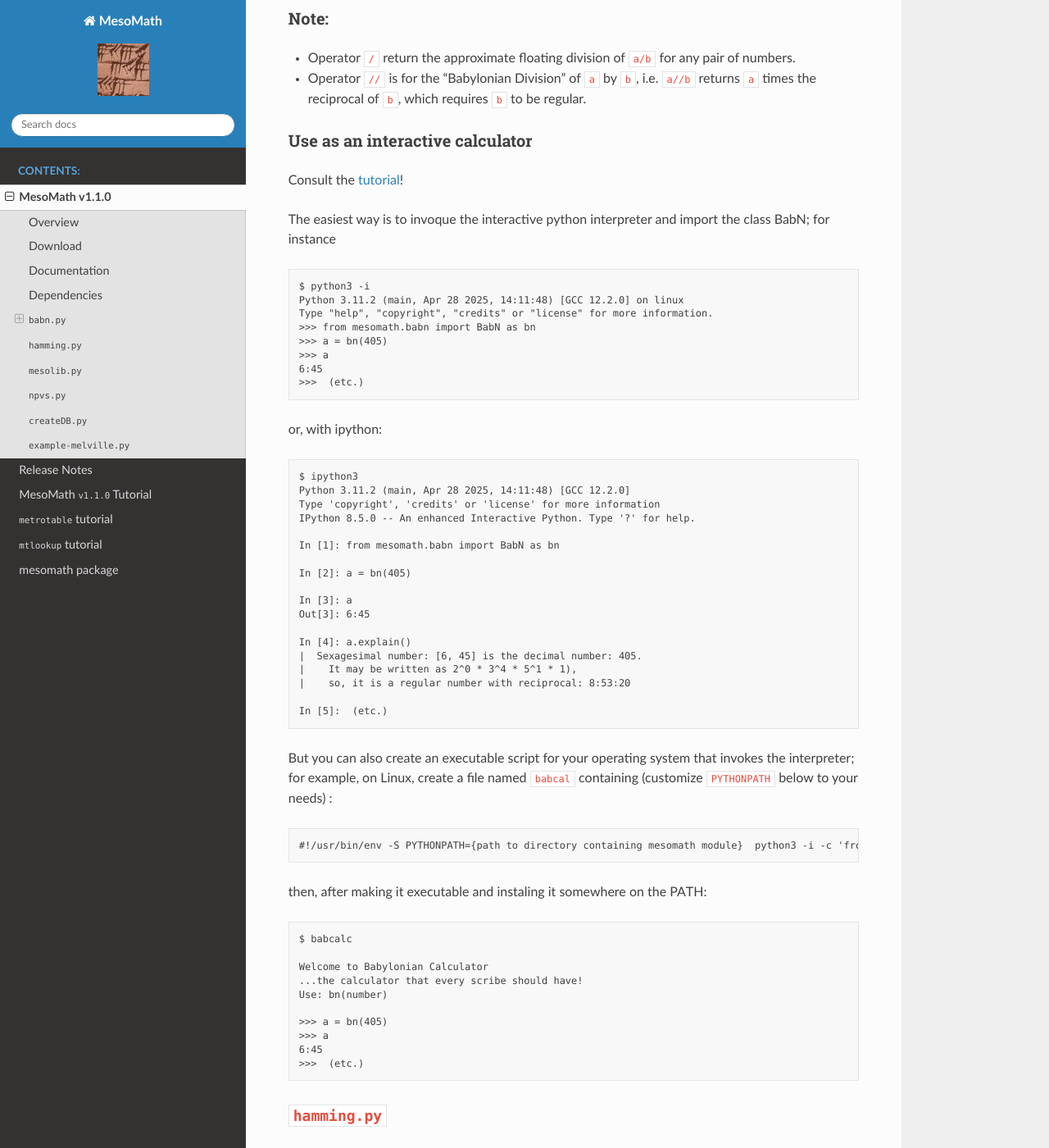
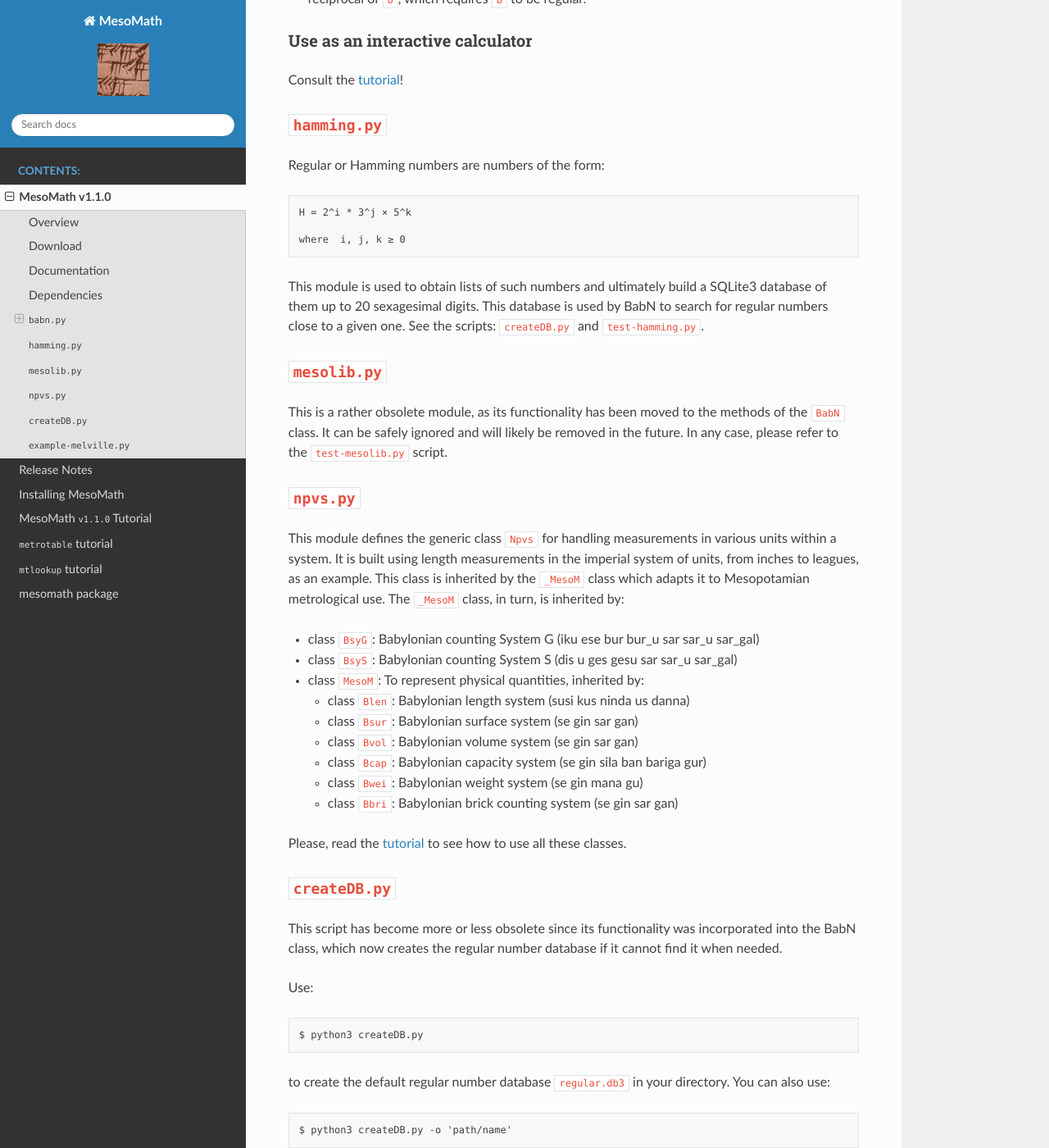
Before and after one commit to jccsvq/mesomath, a Sphinx documentation site: the page built from docs/source/intro.md, in a window 1280 px wide and 1400 px high, scrolled down 2077 px. Shown: the whole window at 82% size. Built offline with Sphinx 7.4.7 and the Read the Docs theme 3.1.0, drawn with Linux system fonts in a browser that asks for light colours; some of the changed text lies outside the part shown.

Commit message:
The documentation includes installation from pypi.org.
Signed-off-by: jccsvq <jccsvq@gmail.com>

```diff
--- a/docs/source/index.rst
+++ b/docs/source/index.rst
@@ -8,6 +8,7 @@
 
    intro.md
    release-notes.md
+   install.md
    tutorial.md
    progs/metrotable.md
    progs/mtlookup.md
--- a/docs/source/intro.md
+++ b/docs/source/intro.md
@@ -1,16 +1,22 @@
 ![mesomath](_static/mesomath.png)
+
 # MesoMath v1.1.0
+
 ## Overview
 
-This package is intended for:
+This project aims to bring:
 
 *  the arithmetic of natural sexagesimal numbers, mainly in their “floating” aspect (i.e., by removing all possible trailing sexagesimal zeros from the right), as performed by the Babylonian scribes and their apprentices in ancient times.
 
 * the arithmetic of physical quantities, length, surface, etc. described using the metrology of the Old Babylonian Period.
 
-Inspired by the arithmetic and metrological parts of Baptiste Mélès' [MesoCalc](https://github.com/BapMel/mesocalc), it aims to bring this type of calculation to `Python3` programming and to the `Python3` command line as an interactive calculator.
+to `Python3` programming and to the `Python3` command line as an interactive calculator.
 
-`mesomath` module contains four submodules:
+It has been inspired by the arithmetic and metrological parts of [MesoCalc](https://github.com/BapMel/mesocalc) by Baptiste Mélès.
+
+The package includes:
+
+the `mesomath` module containing four submodules:
 
 *  `babn.py`
 *  `hamming.py`
@@ -40,18 +46,13 @@
 
 ## Download
 
-From the [GitHub repository](https://github.com/jccsvq/mesomath).
+From the [GitHub repository](https://github.com/jccsvq/mesomath). Read below about the [installation](https://mesomath.readthedocs.io/install.html).
 
 ## Documentation
 
 Documentation for this package is in [Read the Docs](https://mesomath.readthedocs.io/index.html),
 
-Includes:
 
-* A [tutorial on using this package as a command-line calculator](https://mesomath.readthedocs.io/tutorial.html).
-* Tutorials for the two included applications:
-* * [`metrotable`](https://mesomath.readthedocs.io/progs/metrotable.html)
-* * [`mtlookup`](https://mesomath.readthedocs.io/progs/mtlookup.html)
 
 ## Dependencies
 
@@ -71,57 +72,6 @@
 ###  Use as an interactive calculator
 
 Consult the [tutorial](https://mesomath.readthedocs.io/tutorial.html)!
-
-The easiest way is to invoque the interactive python interpreter and import the class BabN; for instance
-
-    $ python3 -i
-    Python 3.11.2 (main, Apr 28 2025, 14:11:48) [GCC 12.2.0] on linux
-    Type "help", "copyright", "credits" or "license" for more information.
-    >>> from mesomath.babn import BabN as bn
-    >>> a = bn(405)
-    >>> a
-    6:45
-    >>>  (etc.)
-
-or, with ipython:
-
-    $ ipython3
-    Python 3.11.2 (main, Apr 28 2025, 14:11:48) [GCC 12.2.0]
-    Type 'copyright', 'credits' or 'license' for more information
-    IPython 8.5.0 -- An enhanced Interactive Python. Type '?' for help.
-
-    In [1]: from mesomath.babn import BabN as bn
-
-    In [2]: a = bn(405)
-
-    In [3]: a
-    Out[3]: 6:45
-
-    In [4]: a.explain()
-    |  Sexagesimal number: [6, 45] is the decimal number: 405.
-    |    It may be written as 2^0 * 3^4 * 5^1 * 1),
-    |    so, it is a regular number with reciprocal: 8:53:20
-
-    In [5]:  (etc.)
-
-
-But you can also create an executable script for your operating system that invokes the interpreter; for example, on Linux, create a file named `babcal` containing (customize `PYTHONPATH` below to your needs) :
-
-    #!/usr/bin/env -S PYTHONPATH={path to directory containing mesomath module}  python3 -i -c 'from mesomath.babn import BabN as bn; print("\nWelcome to Babylonian Calculator\n    ...the calculator that every scribe should have!\nUse: bn(number)\n")'
-
-then, after making it executable and instaling it somewhere on the PATH:
-
-    $ babcalc
-
-    Welcome to Babylonian Calculator
-    ...the calculator that every scribe should have!
-    Use: bn(number)
-
-    >>> a = bn(405)
-    >>> a
-    6:45
-    >>>  (etc.)
-
 
 ## `hamming.py`
 
```
Also changed, not shown: README.md (+9 -6 lines), createDB.py (+27 -21 lines), docs/source/install.md (added, +79 -0 lines), docs/source/tutorial.md (+2 -16 lines), example-melville.py (line endings or trailing spaces), test-babn.py (line endings or trailing spaces), test-hamming.py (line endings or trailing spaces), test-mesolib.py (line endings or trailing spaces), test-npvs.py (line endings or trailing spaces), 2 other files.
